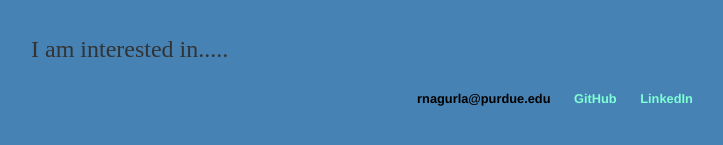
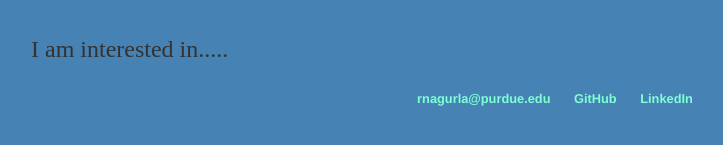
Before and after one commit to rnagurla/rnagurla.github.io, a Jekyll site: the page built from index.html, in a window 1280 px wide. Shown: the part 164-309 px from the top of the page, without its empty margins (65-788 px from the left). Built offline with Jekyll 4.4.1, drawn with Linux system fonts in a browser that asks for light colours.

Commit message:
Update main.css

```diff
--- a/css/main.css
+++ b/css/main.css
@@ -11,6 +11,10 @@
 nav ul li, footer ul li {
     display: inline;
     margin-right: 20px;
+}
+footer ul li{
+    text-decoration: none;
+    color: AquaMarine;
 }
 a {
     text-decoration: none;
```
